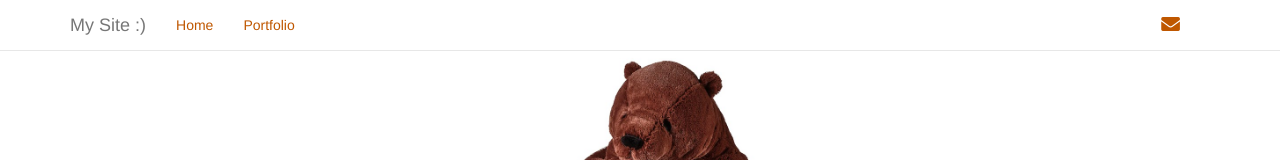
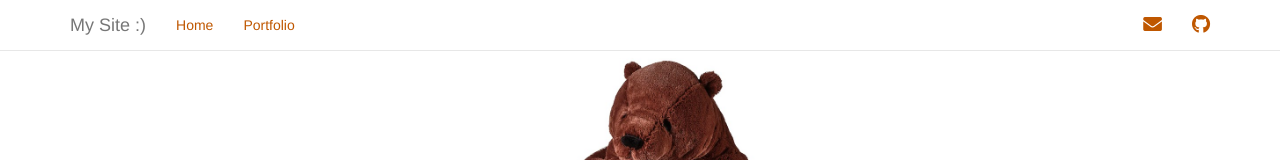
Before and after one commit to isabellaruiz9/isabellaruiz9.github.io, a plain HTML site: page index.html in a window 1280 px wide. Shown: the top 160 px of the page. Drawn offline with nearby package versions, Linux system fonts and the light colour scheme; some packages are replaced by stand-ins of ours.

Commit message:
more more updates

```diff
--- a/index.html
+++ b/index.html
@@ -300,7 +300,7 @@ $(document).ready(function () {
 </li>
 <li>
   <a href="http://github.com/isabellaruiz9/">
-    <span class="fas fa-github fa-lg"></span>
+    <span class="fab fa-github fa-lg"></span>
 
   </a>
 </li>
```
